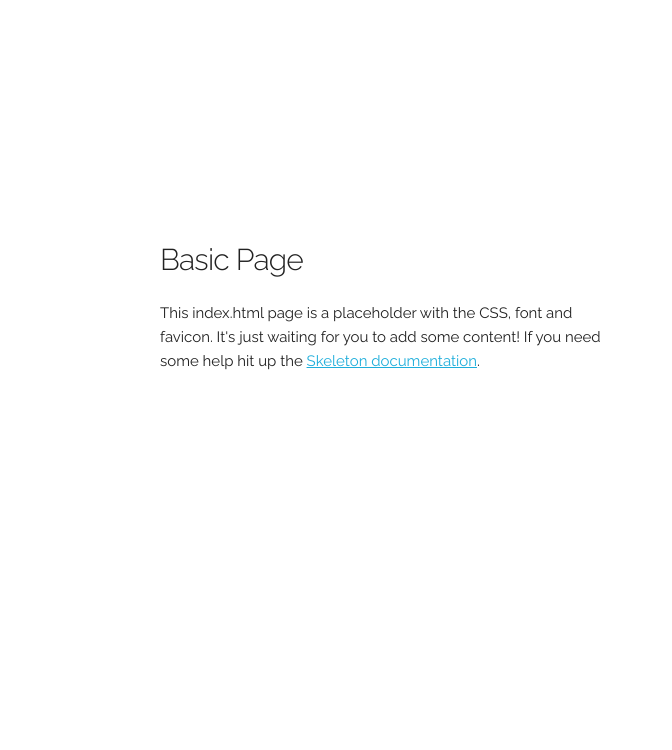
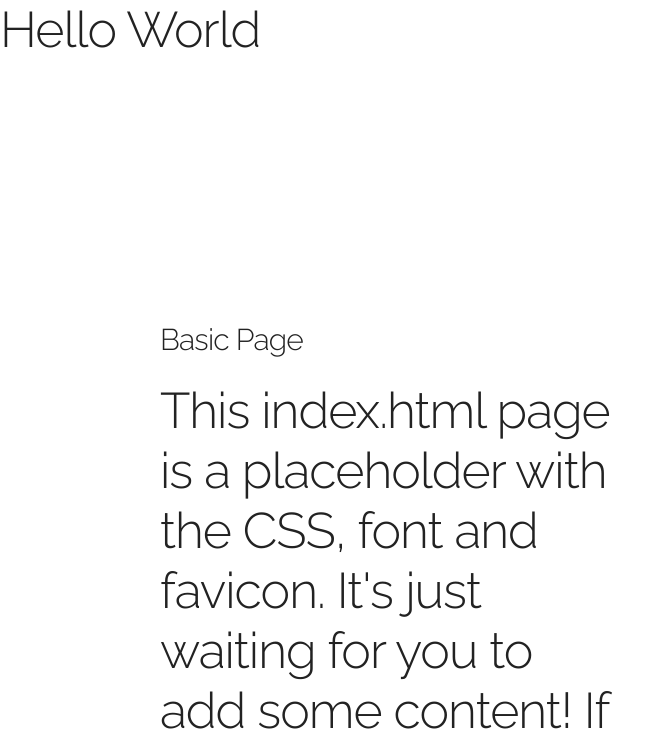
Before and after one commit to frenem/frenem.github.io, a plain HTML site: page index.html in a window 1280 px wide. Shown: the top 750 px of the page, without its empty margins (0-672 px from the left). Drawn offline with Linux system fonts and the light colour scheme.

Commit message:
add header

```diff
--- a/index.html
+++ b/index.html
@@ -31,6 +31,8 @@
 
   <!-- Primary Page Layout
   –––––––––––––––––––––––––––––––––––––––––––––––––– -->
+  <h1> Hello World <h1/>
+
   <div class="container">
     <div class="row">
       <div class="one-half column" style="margin-top: 25%">
```
